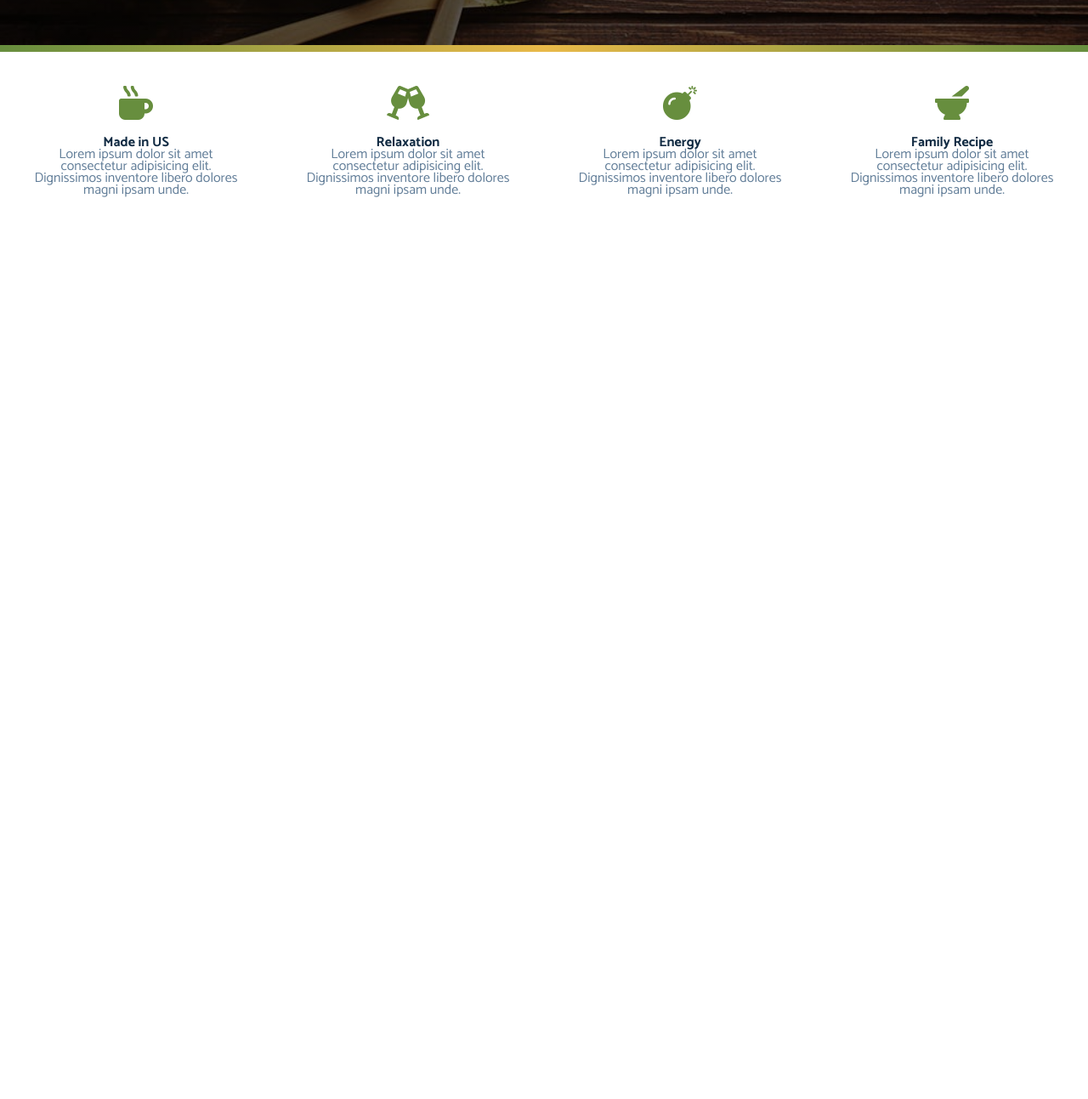
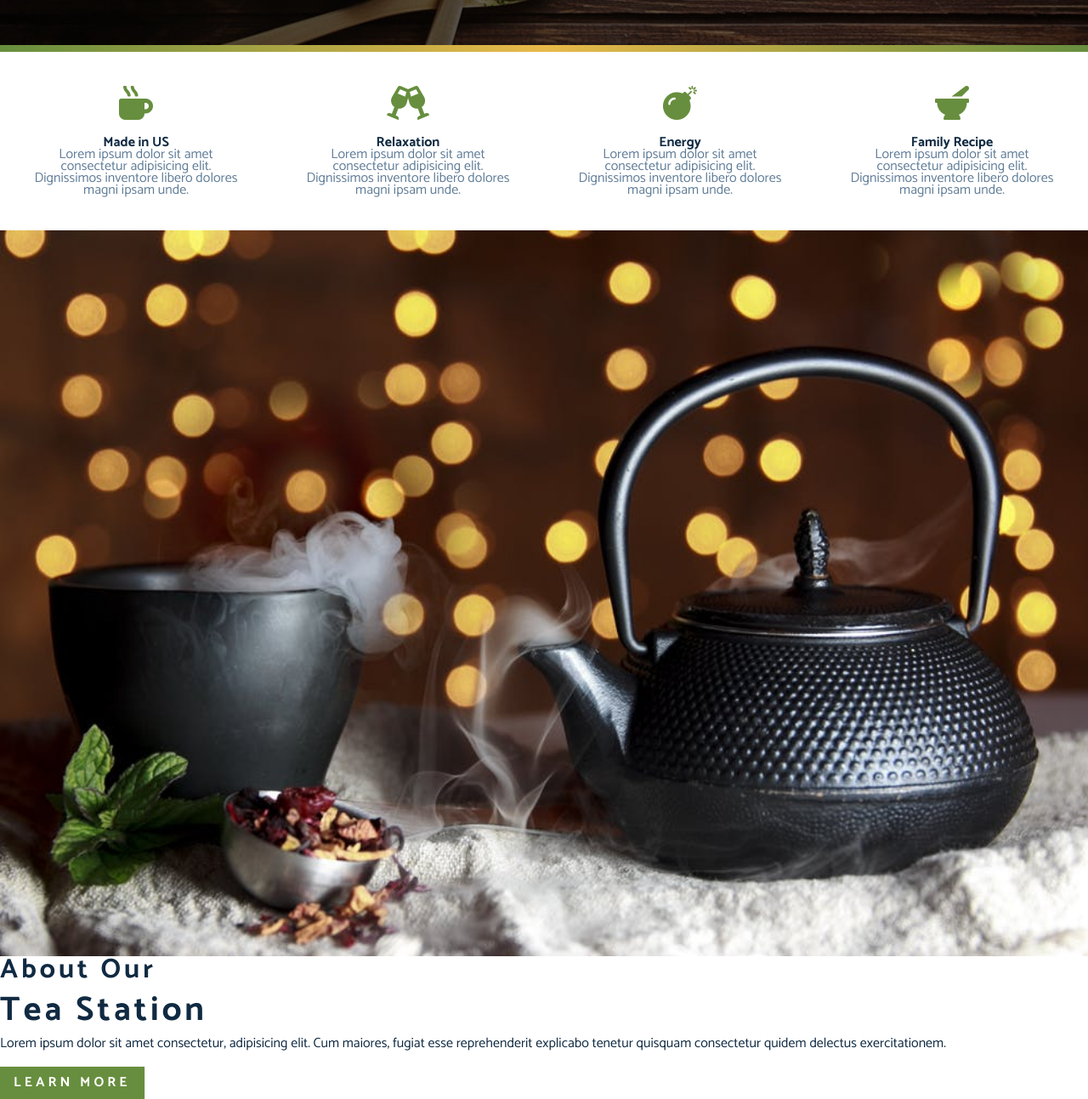
Before and after one commit to kindeme/TeaStation, a plain HTML site: page index.html in a window 1280 px wide. Shown: the part 747-2040 px from the top of the page at 85% size. Before the commit the page ends 1018 px from the top, so only its background shows below. Drawn offline with Linux system fonts and the light colour scheme; a web font is replaced by a local one.

Commit message:
about html

```diff
--- a/index.html
+++ b/index.html
@@ -76,11 +76,22 @@
     <div class="section-center clearfix">
       <!-- about-img -->
       <article class="about-img">
+        <div class="about-picture-container">
+          <img src="./images/about-bcg.jpeg" alt="tea kettle" class="about-picture">
+        </div>
 
       </article>
       <!-- about-info-->
       <article class="about-info">
-
+        <!-- section tittle -->
+        <div class="section-litle">
+          <h3> about our</h3>
+          <h2> tea station</h2>
+        </div>
+        <!-- End section tittle -->
+        <p class="about-text">Lorem ipsum dolor sit amet consectetur, adipisicing elit. Cum maiores, fugiat esse
+          reprehenderit explicabo tenetur quisquam consectetur quidem delectus exercitationem.</p>
+        <a href="about.html" class="btn">learn more</a>
       </article>
     </div>
   </section>
```
